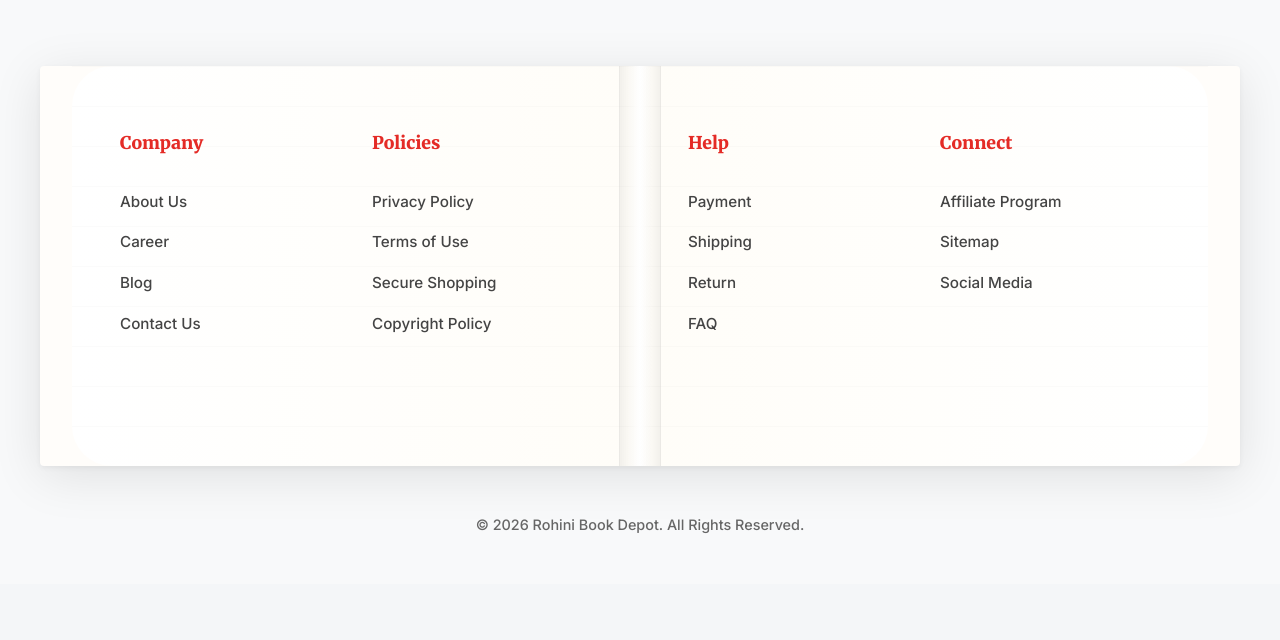
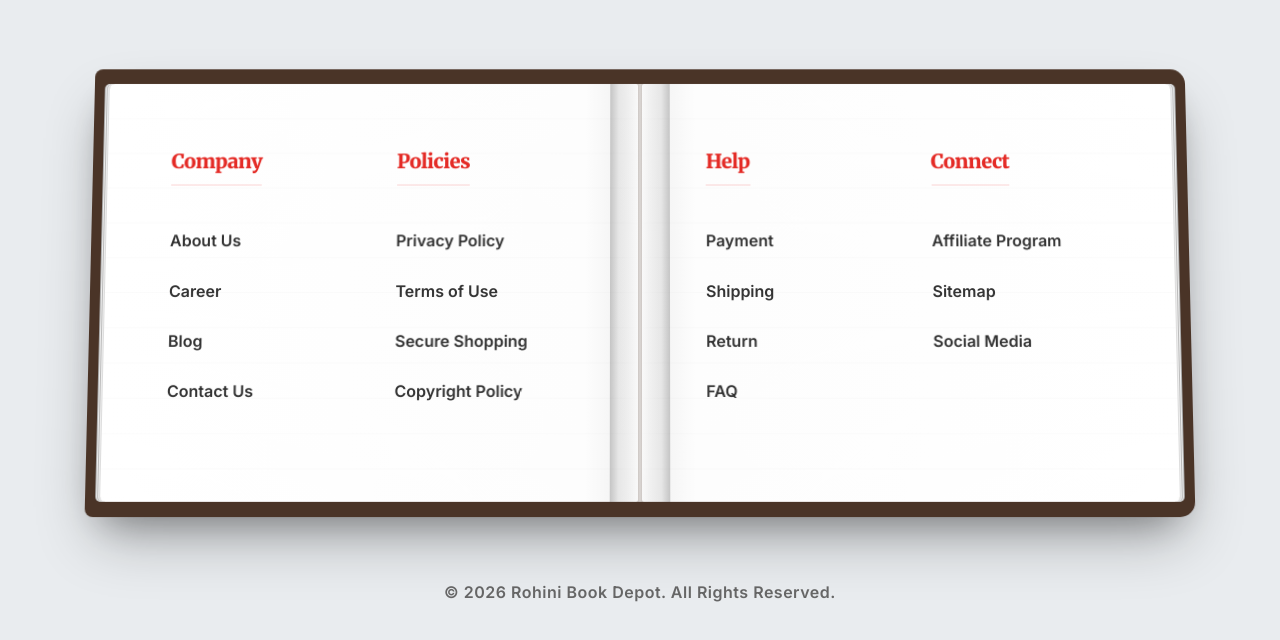
Before and after one commit to bhagwaticreationshelpdesk-debug/rohinibook, a Next.js app: page / in a window 1280 px wide. Shown: the part 5715-6355 px from the top of the page. Before the commit the page ends 6299 px from the top, so only its background shows below. Built offline with nearby package versions, Linux system fonts and the light colour scheme.

Commit message:
Enhance 3D realism of the book footer with hardware cover and page stack

```diff
--- a/app/components/footer.module.css
+++ b/app/components/footer.module.css
@@ -1,139 +1,175 @@
 .footer {
-    background: #f8f9fa;
-    padding: 6rem 0 0;
-    margin-top: 6rem;
-    position: relative;
-    overflow: hidden;
+    background: #e9ecef;
+    /* Darker background to make the white book pop */
+    padding: 8rem 0 4rem;
+    margin-top: 4rem;
+    perspective: 2000px;
+    /* Essential for 3D feel */
 }
 
+/* The Leather/Cloth Cover */
 .bookLayout {
     position: relative;
-    max-width: 1200px;
+    max-width: 1100px;
     margin: 0 auto;
-    background: #fffdfa;
-    /* Cream paper color */
-    border-radius: 4px;
+    background: #4a3427;
+    /* Deep brown leather cover color */
+    padding: 15px;
+    /* The 'overlap' of the cover */
+    border-radius: 8px 15px 15px 8px;
     box-shadow:
-        0 10px 50px rgba(0, 0, 0, 0.1),
-        0 2px 5px rgba(0, 0, 0, 0.05);
+        0 30px 60px -12px rgba(0, 0, 0, 0.3),
+        0 18px 36px -18px rgba(0, 0, 0, 0.35);
     display: flex;
-    min-height: 400px;
-    position: relative;
+    min-height: 450px;
     z-index: 1;
+    transform: rotateX(5deg);
+    /* Slight tilt for perspective */
 }
 
 /* Central Spine */
-.bookLayout::before {
+/* Enhanced Central Spine / Binding */
+.bookLayout::after {
     content: '';
     position: absolute;
-    top: 0;
-    bottom: 0;
+    top: 15px;
+    bottom: 15px;
     left: 50%;
     transform: translateX(-50%);
-    width: 40px;
+    width: 60px;
     background: linear-gradient(to right,
-            rgba(0, 0, 0, 0.05) 0%,
-            rgba(0, 0, 0, 0.02) 20%,
-            white 50%,
-            rgba(0, 0, 0, 0.02) 80%,
-            rgba(0, 0, 0, 0.05) 100%);
-    z-index: 2;
-    border-left: 1px solid rgba(0, 0, 0, 0.03);
-    border-right: 1px solid rgba(0, 0, 0, 0.03);
+            rgba(0, 0, 0, 0.2) 0%,
+            rgba(0, 0, 0, 0.05) 15%,
+            rgba(255, 255, 255, 0.8) 50%,
+            rgba(0, 0, 0, 0.05) 85%,
+            rgba(0, 0, 0, 0.2) 100%);
+    z-index: 10;
+    pointer-events: none;
 }
 
+/* The Page Stack (the thickness of the book) */
 .page {
     flex: 1;
-    padding: 4rem 3rem;
+    background: white;
+    position: relative;
     display: grid;
     grid-template-columns: 1fr 1fr;
-    gap: 2rem;
-    position: relative;
+    gap: 3rem;
+    padding: 4rem;
+    box-shadow: inset 0 0 40px rgba(0, 0, 0, 0.05);
 }
 
 .leftPage {
-    background: linear-gradient(to left, #fffdf8, #ffffff);
-    border-radius: 40px 4px 4px 40px;
+    background: linear-gradient(to right, #ffffff 0%, #fdfdfd 90%, #eee 100%);
+    border-radius: 5px 2px 2px 5px;
+    margin-right: 2px;
+    /* Gap for spine binding */
+    /* Page thickness effect on left */
+    box-shadow:
+        -1px 0 0 #ddd,
+        -2px 0 0 #eee,
+        -3px 0 0 #bbb,
+        -4px 0 0 #eee,
+        -5px 0 0 #aaa;
 }
 
 .rightPage {
-    background: linear-gradient(to right, #fffdf8, #ffffff);
-    border-radius: 4px 40px 40px 4px;
+    background: linear-gradient(to left, #ffffff 0%, #fdfdfd 90%, #eee 100%);
+    border-radius: 2px 5px 5px 2px;
+    margin-left: 2px;
+    /* Page thickness effect on right */
+    box-shadow:
+        1px 0 0 #ddd,
+        2px 0 0 #eee,
+        3px 0 0 #bbb,
+        4px 0 0 #eee,
+        5px 0 0 #aaa;
 }
 
 /* Subtle Page Lines */
-.page::after {
+/* Page Texture / Lines */
+.page::before {
     content: '';
     position: absolute;
     inset: 0;
-    background-image: linear-gradient(rgba(0, 0, 0, 0.03) 1px, transparent 1px);
-    background-size: 100% 2.5rem;
+    background-image: linear-gradient(rgba(0, 0, 0, 0.02) 1px, transparent 1px);
+    background-size: 100% 2.2rem;
+    opacity: 0.8;
     pointer-events: none;
-    opacity: 0.5;
+    z-index: 2;
 }
 
 .column {
     position: relative;
-    z-index: 3;
+    z-index: 5;
 }
 
 .columnTitle {
     font-family: var(--font-serif);
-    font-weight: 800;
-    margin-bottom: 2rem;
+    font-weight: 900;
+    margin-bottom: 2.5rem;
     color: var(--primary-red);
-    font-size: 1.1rem;
-    position: relative;
+    font-size: 1.25rem;
+    letter-spacing: -0.5px;
+    border-bottom: 2px solid rgba(228, 43, 38, 0.1);
+    display: inline-block;
+    padding-bottom: 0.5rem;
 }
 
 .linkList {
     display: flex;
     flex-direction: column;
-    gap: 1rem;
+    gap: 1.25rem;
     list-style: none;
     margin: 0;
     padding: 0;
 }
 
 .linkList a {
-    color: #444;
-    font-size: 0.95rem;
-    font-weight: 500;
-    transition: all 0.2s;
+    color: #333;
+    font-size: 1rem;
+    font-weight: 600;
+    transition: all 0.3s cubic-bezier(0.4, 0, 0.2, 1);
     display: inline-block;
+    padding: 0.2rem 0;
 }
 
 .linkList a:hover {
     color: var(--primary-red);
-    transform: translateX(5px);
+    transform: translateX(8px);
+    text-shadow: 1px 1px 0 rgba(0, 0, 0, 0.1);
 }
 
 .bottomBar {
-    padding: 3rem 0;
+    padding: 4rem 0 2rem;
     text-align: center;
-    color: var(--text-light);
-    font-size: 0.9rem;
-    font-weight: 500;
+    color: #666;
+    font-size: 1rem;
+    font-weight: 600;
+    letter-spacing: 0.5px;
 }
 
-@media (max-width: 900px) {
+@media (max-width: 1000px) {
+    .footer {
+        perspective: none;
+        padding: 4rem 1rem;
+    }
+
     .bookLayout {
         flex-direction: column;
+        transform: none;
+        padding: 5px;
         min-height: auto;
     }
 
-    .bookLayout::before {
+    .bookLayout::after {
         display: none;
     }
 
     .page {
         grid-template-columns: 1fr;
         padding: 3rem 2rem;
-    }
-
-    .leftPage,
-    .rightPage {
-        border-radius: 12px;
-        margin-bottom: 1rem;
+        box-shadow: none;
+        margin: 0;
     }
 }
```
